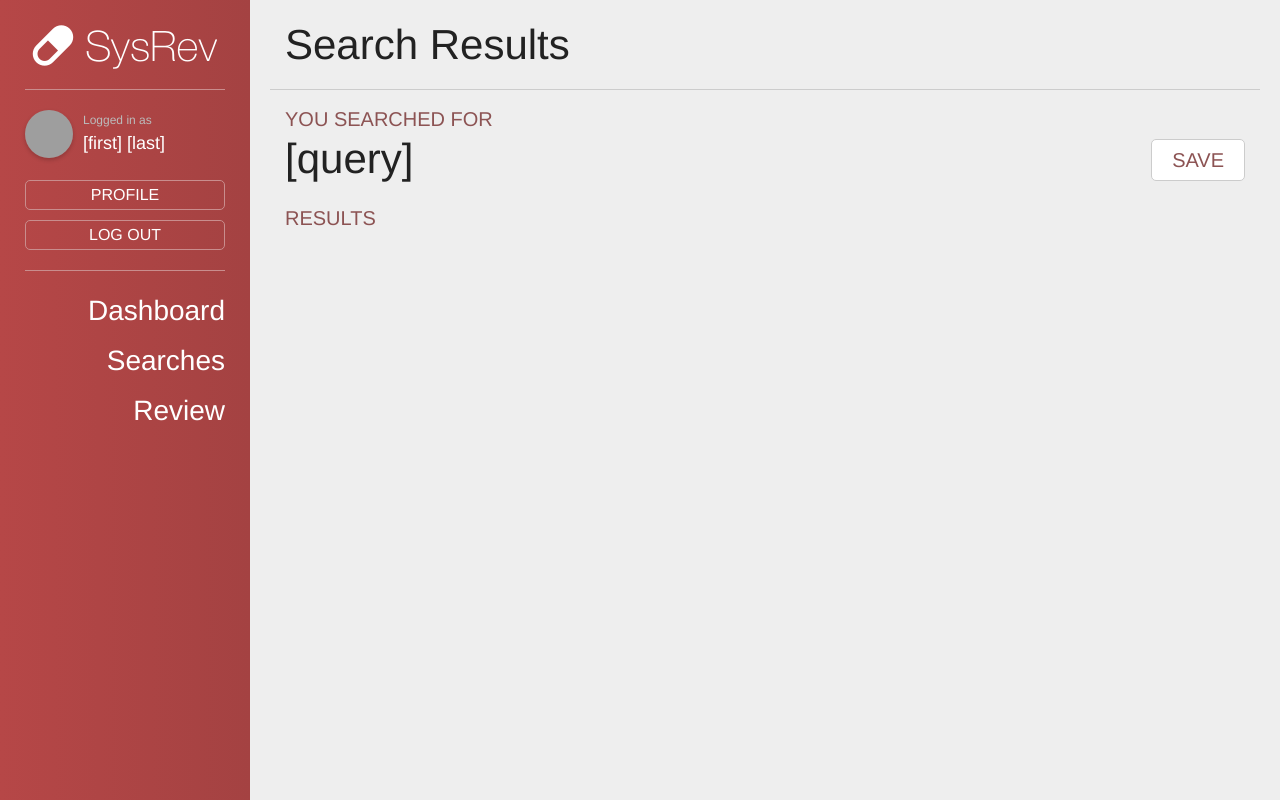
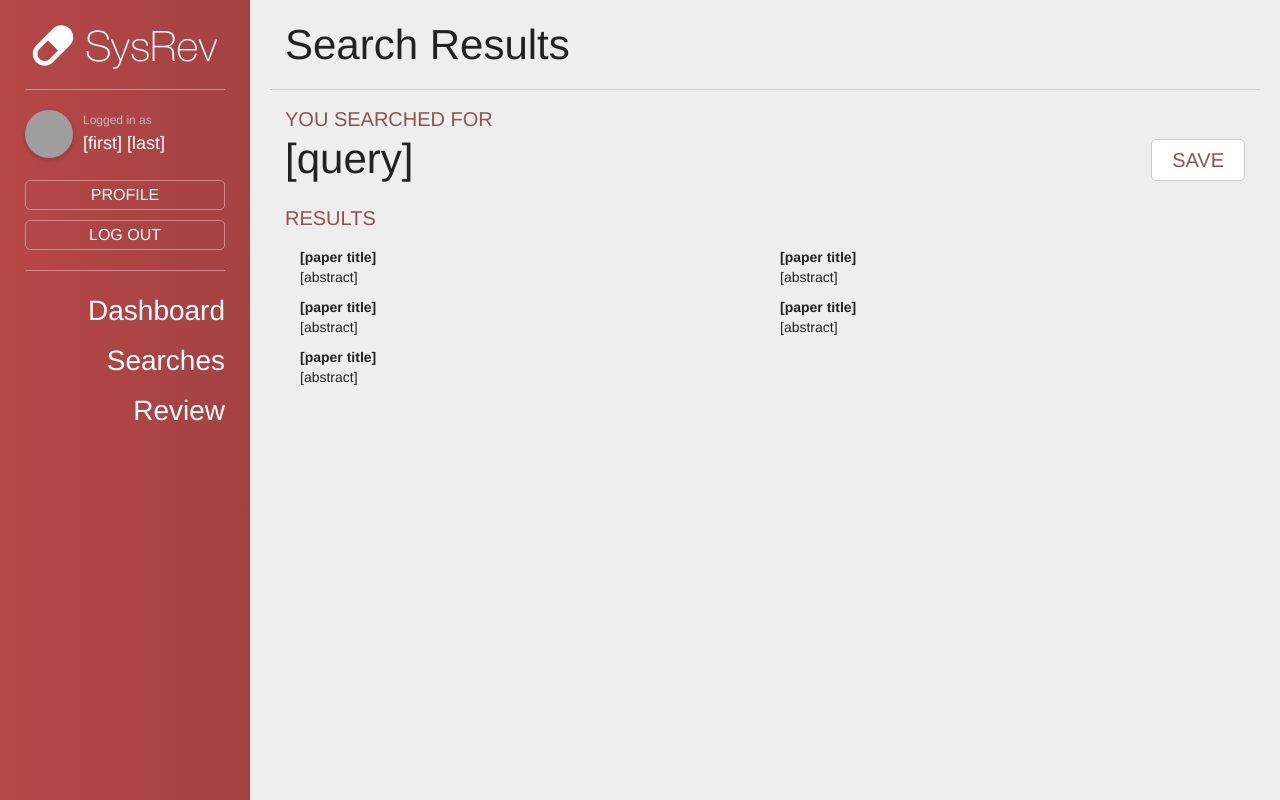
Before and after one commit to JordanDuncan/sysrev, a Django app: page /search/results in a window 1280 px wide. Run offline with Django 3.2, Linux system fonts and the light colour scheme; some libraries are stand-ins or nearby versions; grey boxes are pictures that could not be loaded.

```diff
--- a/sysrev/urls.py
+++ b/sysrev/urls.py
@@ -7,4 +7,5 @@ urlpatterns = [
     url(r'^dashboard/$', views.dashboard),
     url(r'^search/$', views.newSearch),
     url(r'^search/results', views.searchResults),
+    url(r'^review/$', views.review),
 ]
--- a/sysrev/views.py
+++ b/sysrev/views.py
@@ -15,3 +15,7 @@ def newSearch(request):
 def searchResults(request):
     context_dict = { "page_title" : "Search Results" }
     return render(request, "searchResults.html", context_dict)
+
+def review(request):
+    context_dict = { "page_title" : "Review" }
+    return render(request, "review.html", context_dict)
--- a/templates/searchResults.html
+++ b/templates/searchResults.html
@@ -17,7 +17,24 @@
     <div class="col-md-12">
         <div class="main-section-title">RESULTS</div>
         <div class="col-md-6">
-
+            <b>[paper title]</b>
+            <p>[abstract]</p>
+        </div>
+        <div class="col-md-6">
+            <b>[paper title]</b>
+            <p>[abstract]</p>
+        </div>
+        <div class="col-md-6">
+            <b>[paper title]</b>
+            <p>[abstract]</p>
+        </div>
+        <div class="col-md-6">
+            <b>[paper title]</b>
+            <p>[abstract]</p>
+        </div>
+        <div class="col-md-6">
+            <b>[paper title]</b>
+            <p>[abstract]</p>
         </div>
     </div>
   </div>
```
Also changed, not shown: templates/review.html (added, +27 -0 lines).
